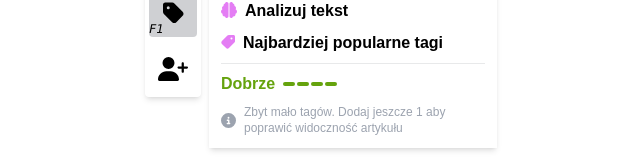
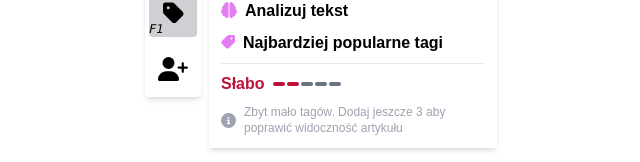
Before and after one commit to bartek2050/tags-picker, a React (Vite) app: page / in a window 1280 px wide. Both pictures are taken after a click on the button "F1". Shown: the part 343-505 px from the top of the page, without its empty margins (15-655 px from the left). Built offline with nearby package versions, Linux system fonts and the light colour scheme.

Commit message:
update selected tags less then five visual meter

```diff
--- a/src/components/Tags/SelectionMeterWrapper.tsx
+++ b/src/components/Tags/SelectionMeterWrapper.tsx
@@ -3,7 +3,7 @@ import { FontAwesomeIcon } from "@fortawesome/react-fontawesome";
 import { faCircleInfo } from "@fortawesome/free-solid-svg-icons";
 
 export const SelectionMeterWrapper = () => {
-  const [selectedTags, setSelectedTags] = useState(["Maryla", "Przeboje", "Maryla", "Przeboje"]);
+  const [selectedTags, setSelectedTags] = useState(["Maryla", "Przeboje"]);
 
   const infoText = (selectedTags.length < 5)
     ? `Zbyt mało tagów. Dodaj jeszcze ${5 - selectedTags.length} aby poprawić widoczność artykułu`
@@ -19,7 +19,9 @@ export const SelectionMeterWrapper = () => {
       <div className="flex flex-row">
         <div className={`font-bold ${textColor}`}>{meterText}</div>
         <div className="flex flex-row gap-0.5 items-center ml-2">
-          {selectedTags.map((index) => <div key={index} className={`w-3 h-1 ${meterColor} rounded`} />)}
+          {selectedTags.map((_, index) => <div key={index} className={`w-3 h-1 ${meterColor} rounded`} />)}
+          {Array.from({ length: 5 - selectedTags.length }).map((_, index) =>
+            <div key={index} className={`w-3 h-1 bg-gray-500 rounded`} />)}
         </div>
       </div>
       <div className="text-gray-400 text-xs flex flex-row items-center gap-2 mt-2">
```
